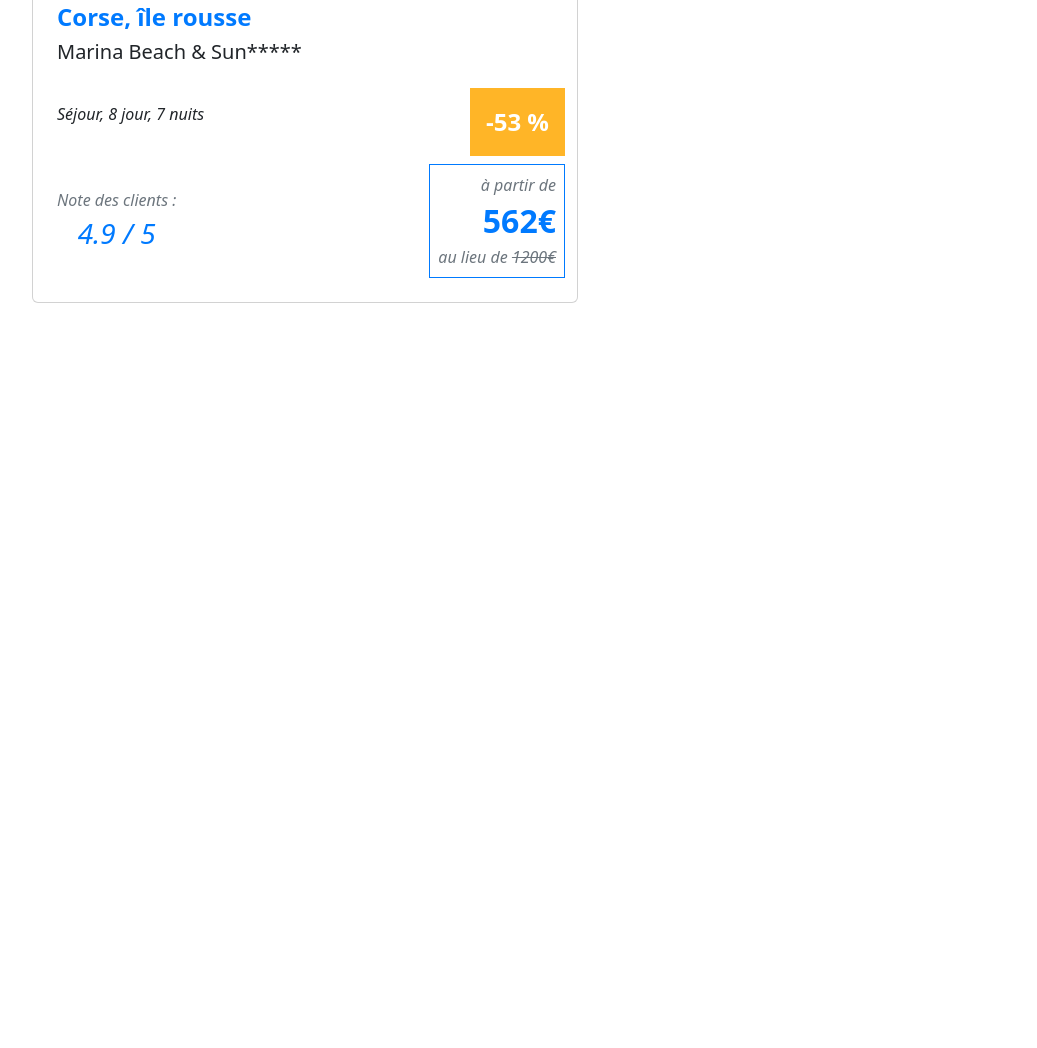
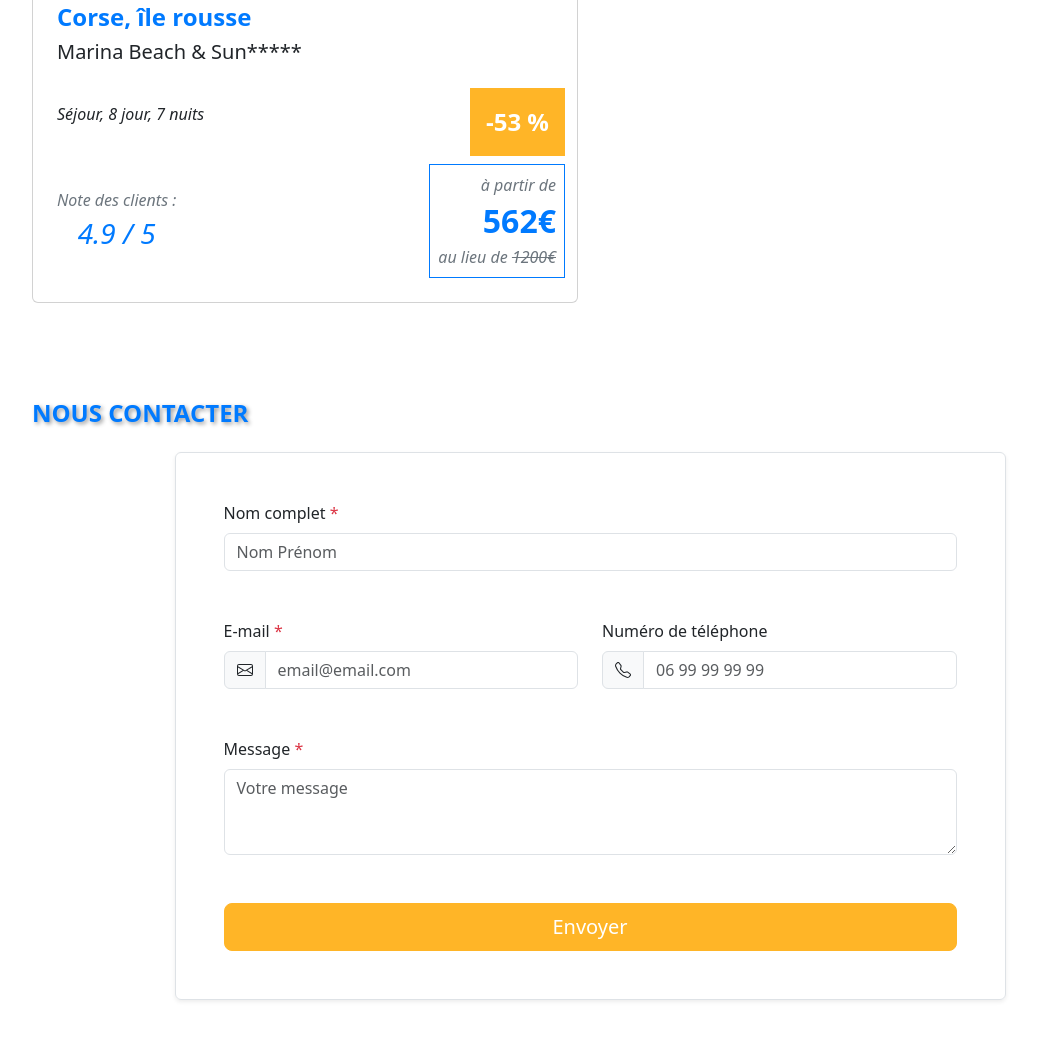
Before and after one commit to MyriamKuhn/StudiVoyages, a website: page index.html in a window 1280 px wide. Shown: the part 3777-4825 px from the top of the page, without its empty margins (50-1087 px from the left). Before the commit the page ends 4128 px from the top, so only its background shows below. Drawn offline with nearby package versions, Linux system fonts and the light colour scheme.

Commit message:
Finisched Contact Section

```diff
--- a/index.html
+++ b/index.html
@@ -350,8 +350,59 @@
                 </div>
             </section>
             <!-- END : Last Minutes -->
+            <!-- START : Contact -->
+            <section class="container py-5">
+                <h2 class="imbattables__title text-uppercase fs-4 text-primary pb-3 fw-bold">Nous contacter</h2>
+                <div class="row justify-content-lg-center">
+                    <div class="col-12 col-lg-9">
+                        <div class="border rounded shadow-sm overflow-hidden">
+                            <form action="#!">
+                                <div class="row gy-4 gy-xl-5 p-4 p-xl-5">
+                                    <div class="col-12">
+                                        <label for="fullname" class="form-label">Nom complet <span class="text-danger">*</span></label>
+                                        <input type="text" class="form-control" id="fullname" name="fullname" value="" placeholder="Nom Prénom" required>
+                                    </div>
+                                    <div class="col-12 col-md-6">
+                                        <label for="email" class="form-label">E-mail <span class="text-danger">*</span></label>
+                                        <div class="input-group">
+                                            <span class="input-group-text">
+                                                <svg xmlns="http://www.w3.org/2000/svg" width="16" height="16" fill="currentColor" class="bi bi-envelope" viewBox="0 0 16 16">
+                                                    <path d="M0 4a2 2 0 0 1 2-2h12a2 2 0 0 1 2 2v8a2 2 0 0 1-2 2H2a2 2 0 0 1-2-2V4Zm2-1a1 1 0 0 0-1 1v.217l7 4.2 7-4.2V4a1 1 0 0 0-1-1H2Zm13 2.383-4.708 2.825L15 11.105V5.383Zm-.034 6.876-5.64-3.471L8 9.583l-1.326-.795-5.64 3.47A1 1 0 0 0 2 13h12a1 1 0 0 0 .966-.741ZM1 11.105l4.708-2.897L1 5.383v5.722Z" />
+                                                </svg>
+                                            </span>
+                                            <input type="email" class="form-control" id="email" name="email" value="" placeholder="email@email.com" required>
+                                        </div>
+                                    </div>
+                                    <div class="col-12 col-md-6">
+                                        <label for="phone" class="form-label">Numéro de téléphone</label>
+                                        <div class="input-group">
+                                            <span class="input-group-text">
+                                                <svg xmlns="http://www.w3.org/2000/svg" width="16" height="16" fill="currentColor" class="bi bi-telephone" viewBox="0 0 16 16">
+                                                    <path d="M3.654 1.328a.678.678 0 0 0-1.015-.063L1.605 2.3c-.483.484-.661 1.169-.45 1.77a17.568 17.568 0 0 0 4.168 6.608 17.569 17.569 0 0 0 6.608 4.168c.601.211 1.286.033 1.77-.45l1.034-1.034a.678.678 0 0 0-.063-1.015l-2.307-1.794a.678.678 0 0 0-.58-.122l-2.19.547a1.745 1.745 0 0 1-1.657-.459L5.482 8.062a1.745 1.745 0 0 1-.46-1.657l.548-2.19a.678.678 0 0 0-.122-.58L3.654 1.328zM1.884.511a1.745 1.745 0 0 1 2.612.163L6.29 2.98c.329.423.445.974.315 1.494l-.547 2.19a.678.678 0 0 0 .178.643l2.457 2.457a.678.678 0 0 0 .644.178l2.189-.547a1.745 1.745 0 0 1 1.494.315l2.306 1.794c.829.645.905 1.87.163 2.611l-1.034 1.034c-.74.74-1.846 1.065-2.877.702a18.634 18.634 0 0 1-7.01-4.42 18.634 18.634 0 0 1-4.42-7.009c-.362-1.03-.037-2.137.703-2.877L1.885.511z" />
+                                                </svg>
+                                            </span>
+                                            <input type="tel" class="form-control" id="phone" name="phone" value="" placeholder="06 99 99 99 99">
+                                        </div>
+                                    </div>
+                                    <div class="col-12">
+                                        <label for="message" class="form-label">Message <span class="text-danger">*</span></label>
+                                        <textarea class="form-control" id="message" name="message" rows="3" placeholder="Votre message" required></textarea>
+                                    </div>
+                                    <div class="col-12">
+                                        <div class="d-grid">
+                                            <button class="btn btn-warning btn-lg text-white" type="submit">Envoyer</button>
+                                        </div>
+                                    </div>
+                                </div>
+                            </form>
+                        </div>
+                    </div>
+                </div>
+            </section>
+            <!-- END : Contact -->
+        </main>
+        <!-- END : Main -->
 
-        </main>
 
 
 
```
